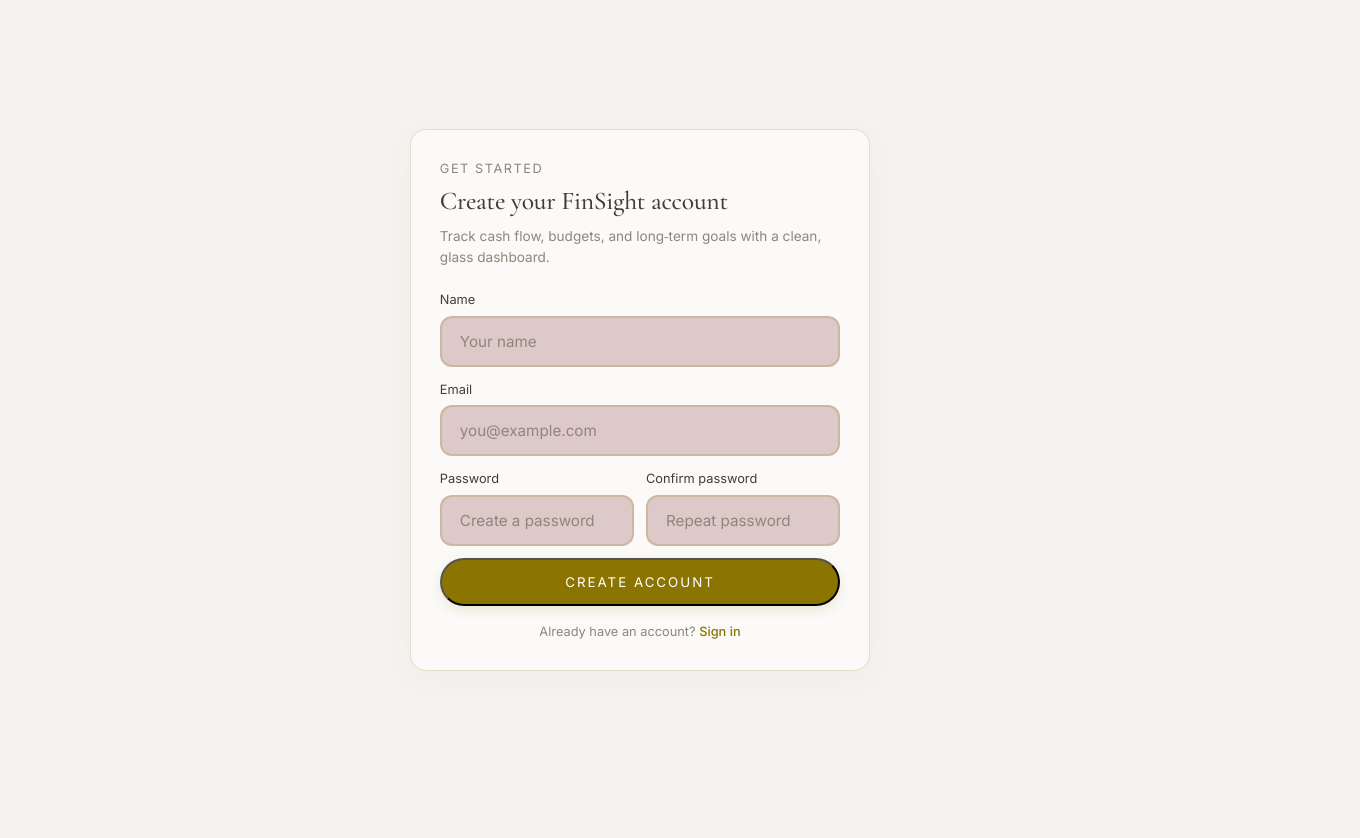
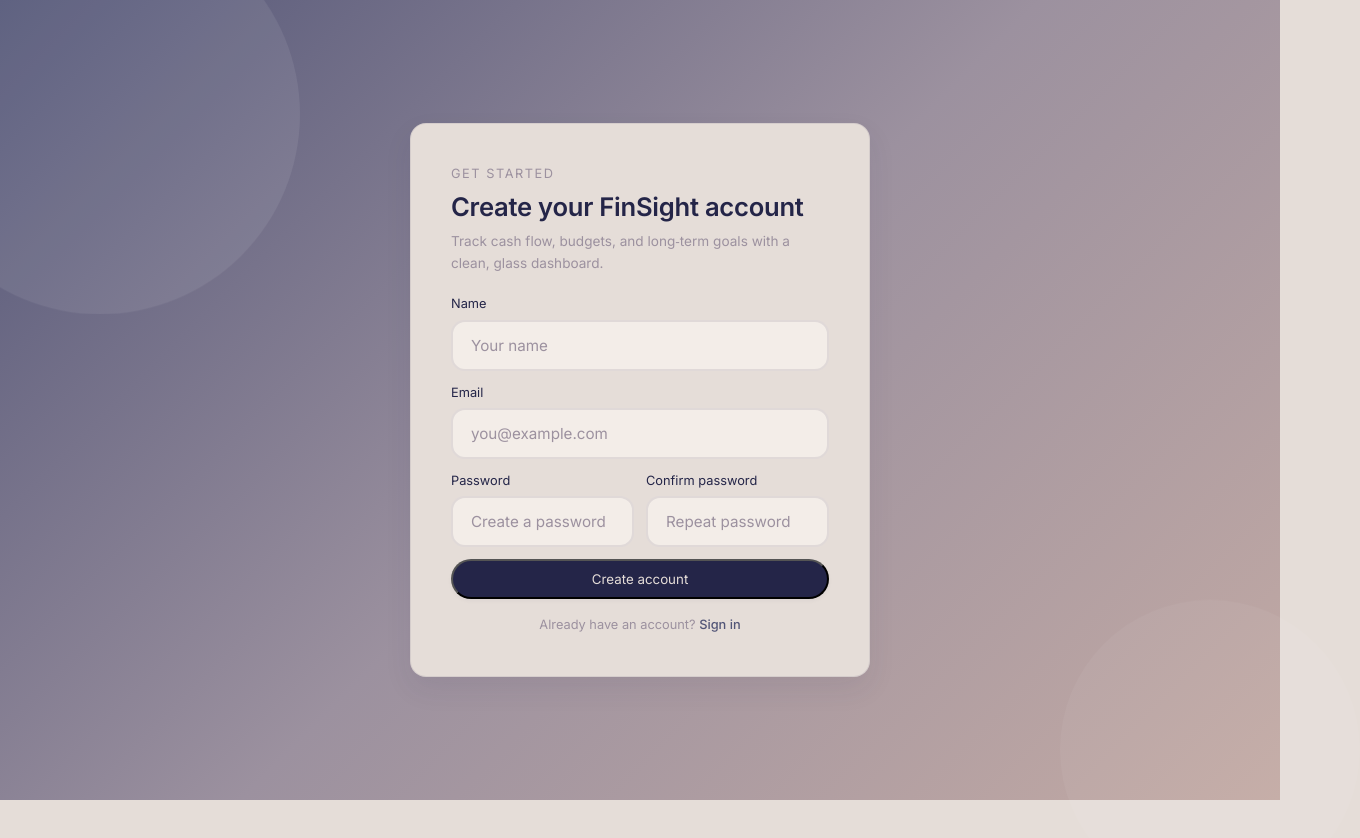
Before and after one commit to anuut1/finSight, a React (Vite) app in the folder finSight/client/: page /register in a window 1280 px wide. Shown: the top 838 px of the page, 1360 px wide, since content can reach past the window. Before the commit the page ends 800 px from the top, so only its background shows below. Built offline with nearby package versions, Linux system fonts and the light colour scheme; no server answers.

Commit message:
Changed the entire UI

```diff
--- a/finSight/client/src/components/ProgressBar.jsx
+++ b/finSight/client/src/components/ProgressBar.jsx
@@ -1,7 +1,5 @@
 const ProgressBar = ({ value }) => {
   const clamped = Math.max(0, Math.min(100, value ?? 0));
-  const color =
-    clamped > 80 ? 'var(--accent-red)' : clamped > 50 ? 'var(--accent-blue)' : 'var(--accent-teal)';
 
   return (
     <div
@@ -9,7 +7,7 @@
         width: '100%',
         height: 8,
         borderRadius: 999,
-        background: 'var(--chart-track-color, rgba(255, 255, 255, 0.08))',
+        background: 'rgba(156, 145, 159, 0.15)', // Dusty Lavender background
         overflow: 'hidden',
       }}
     >
@@ -18,8 +16,7 @@
           width: `${clamped}%`,
           height: '100%',
           borderRadius: 999,
-          background: `linear-gradient(90deg, ${color}, rgba(255, 255, 255, 0.3))`,
-          boxShadow: '0 0 10px rgba(99, 102, 241, 0.15)',
+          background: 'linear-gradient(90deg, var(--accent-primary) 0%, var(--accent-primary-light) 100%)',
           transition: 'width 0.4s ease-out',
         }}
       />
--- a/finSight/client/src/index.css
+++ b/finSight/client/src/index.css
@@ -1,68 +1,67 @@
-@import url('https://fonts.googleapis.com/css2?family=Cormorant+Garamond:ital,wght@0,300;0,400;0,500;0,600;0,700;1,400&family=Inter:wght@300;400;500;600;700&display=swap');
+@import url('https://fonts.googleapis.com/css2?family=Inter:wght@300;400;500;600;700&display=swap');
 
 :root {
   /* ==================== BACKGROUND COLORS ==================== */
-  --bg-primary: #F5F3EF;        /* Warm White (50%) */
-  --bg-secondary: #DCC9C8;      /* Blush Pink (20%) */
-  --bg-tertiary: #E8E3C7;       /* Soft Cream (15%) */
-  --bg-dusty-blue: #D8DCE3;     /* Dusty Blue (10%) */
-  --bg-hover: rgba(140, 116, 0, 0.08); /* Soft gold tint for hover */
-  --bg-light: rgba(140, 116, 0, 0.04);
+  --bg-primary: #E5DDD8;        /* Warm Ivory base */
+  --bg-secondary: #F3EDE8;      /* Slightly lighter Warm Ivory card background */
+  --bg-tertiary: #EAE3DD;       /* Warm Ivory dark/hover */
+  --bg-hover: rgba(82, 85, 119, 0.08); /* Soft Muted Indigo tint */
+  --bg-light: rgba(195, 170, 164, 0.15); /* Soft Blush tint */
 
-  /* ==================== ACCENT COLORS - GOLD ==================== */
-  --accent-primary: #8C7400;      /* Gold Primary */
-  --accent-primary-light: #B59A3A;/* Gold Light */
-  --accent-primary-dark: #6D5A00; /* Gold Dark */
+  /* ==================== ACCENT COLORS ==================== */
+  --accent-primary: #242548;      /* Deep Navy */
+  --accent-primary-light: #525577;/* Muted Indigo */
+  --accent-primary-dark: #16172e;
 
-  --accent-secondary: #DCC9C8;    /* Blush Pink */
-  --accent-tertiary: #D8DCE3;     /* Dusty Blue */
+  --accent-secondary: #C3AAA4;    /* Soft Blush */
+  --accent-tertiary: #9C919F;     /* Dusty Lavender */
 
-  --accent-success: #5c6f68;      /* Soft Sage Green */
-  --accent-warning: #B59A3A;      /* Gold Light */
-  --accent-danger: #bd3b3b;       /* Muted Crimson */
+  --accent-success: #525577;      /* Muted Indigo or standard muted green */
+  --accent-warning: #9C919F;      /* Dusty Lavender */
+  --accent-danger: #C3AAA4;       /* Soft Blush (rose derived) */
 
   /* ==================== COMPONENT COLOR FALLBACKS ==================== */
-  --accent-blue: #8C7400;         /* Map blue to gold */
-  --accent-teal: #5c6f68;         /* Map teal to sage green */
-  --accent-red: #bd3b3b;          /* Map red to crimson */
+  --accent-blue: #525577;         /* Map blue to Muted Indigo */
+  --accent-teal: #242548;         /* Map teal to Deep Navy */
+  --accent-red: #C3AAA4;          /* Map red to Soft Blush rose */
 
   /* ==================== SEMANTIC COLORS ==================== */
-  --color-income: #8C7400;
-  --color-expense: #6D5A00;
-  --color-neutral: #DCC9C8;
+  --color-income: #242548;        /* Deep Navy */
+  --color-expense: #C3AAA4;       /* Soft Blush rose */
+  --color-neutral: #525577;       /* Muted Indigo */
 
   /* ==================== TEXT COLORS ==================== */
-  --text-primary: #443D35;        /* Text Dark */
-  --text-secondary: #6E665C;      /* Text Light */
-  --text-muted: #8E867C;
-  --text-disabled: #A8A198;
+  --text-primary: #242548;        /* Deep Navy */
+  --text-secondary: #525577;      /* Muted Indigo */
+  --text-muted: #9C919F;          /* Dusty Lavender */
+  --text-disabled: #B4ABB7;
 
   /* ==================== BORDER & DIVIDER ==================== */
-  --border-color: rgba(140, 116, 0, 0.2); /* Muted gold border */
-  --divider-color: rgba(140, 116, 0, 0.1);
+  --border-color: rgba(156, 145, 159, 0.22); /* Dusty Lavender border tint */
+  --divider-color: rgba(156, 145, 159, 0.1);
 
   /* ==================== CHART CENTER & TRACK COLORS ==================== */
-  --chart-center-bg: #F5F3EF;
-  --chart-track-color: rgba(140, 116, 0, 0.08);
+  --chart-center-bg: #E5DDD8;
+  --chart-track-color: rgba(156, 145, 159, 0.12);
 
-  /* ==================== SHADOWS - ELEGANT SOFT SHADOWS ==================== */
-  --shadow-xs: 0 1px 2px rgba(110, 102, 92, 0.04);
-  --shadow-sm: 0 2px 4px rgba(110, 102, 92, 0.06);
-  --shadow-md: 0 4px 12px rgba(110, 102, 92, 0.08);
-  --shadow-lg: 0 12px 24px rgba(110, 102, 92, 0.1), 0 4px 12px rgba(140, 116, 0, 0.05);
-  --shadow-xl: 0 20px 40px rgba(110, 102, 92, 0.12);
-  --shadow-2xl: 0 30px 60px rgba(110, 102, 92, 0.15);
+  /* ==================== SHADOWS - SUBTLE SHADOWS ==================== */
+  --shadow-xs: 0 1px 2px rgba(36, 37, 72, 0.02);
+  --shadow-sm: 0 2px 4px rgba(36, 37, 72, 0.04);
+  --shadow-md: 0 6px 18px rgba(36, 37, 72, 0.06);
+  --shadow-lg: 0 12px 28px rgba(36, 37, 72, 0.08);
+  --shadow-xl: 0 20px 40px rgba(36, 37, 72, 0.1);
+  --shadow-2xl: 0 30px 60px rgba(36, 37, 72, 0.12);
 
   /* ==================== GRADIENTS ==================== */
-  --gradient-primary: linear-gradient(135deg, #8C7400 0%, #B59A3A 100%);
-  --gradient-secondary: linear-gradient(135deg, #DCC9C8 0%, #D8DCE3 100%);
-  --gradient-success: linear-gradient(135deg, #5c6f68 0%, #8C7400 100%);
+  --gradient-primary: linear-gradient(135deg, #242548 0%, #525577 100%);
+  --gradient-secondary: linear-gradient(135deg, #9C919F 0%, #C3AAA4 100%);
+  --gradient-success: linear-gradient(135deg, #242548 0%, #525577 100%);
 
   /* ==================== BORDER RADIUS ==================== */
   --radius-xs: 4px;
   --radius-sm: 6px;
-  --radius-md: 8px;
-  --radius-lg: 12px;
+  --radius-md: 10px;
+  --radius-lg: 14px;            /* Rounded corners between 12px-16px */
   --radius-xl: 16px;
   --radius-2xl: 20px;
   --radius-3xl: 24px;
@@ -78,9 +77,9 @@
   --spacing-3xl: 4rem;
 
   /* ==================== TRANSITIONS ==================== */
-  --transition-fast: 150ms cubic-bezier(0.4, 0, 0.2, 1);
-  --transition-base: 250ms cubic-bezier(0.4, 0, 0.2, 1);
-  --transition-slow: 400ms cubic-bezier(0.4, 0, 0.2, 1);
+  --transition-fast: 120ms cubic-bezier(0.4, 0, 0.2, 1);
+  --transition-base: 220ms cubic-bezier(0.4, 0, 0.2, 1);
+  --transition-slow: 350ms cubic-bezier(0.4, 0, 0.2, 1);
 }
 
 /* ==================== RESET & BASE ==================== */
@@ -105,7 +104,7 @@
   -moz-osx-font-smoothing: grayscale;
   background: var(--bg-primary);
   color: var(--text-primary);
-  line-height: 1.7;
+  line-height: 1.6;
   min-height: 100vh;
 }
 
@@ -133,11 +132,10 @@
 
 /* ==================== TYPOGRAPHY ==================== */
 h1, h2, h3, h4, h5, h6 {
-  font-family: 'Cormorant Garamond', serif;
+  font-family: 'Inter', sans-serif;
   line-height: 1.3;
-  font-weight: 500;
+  font-weight: 600;
   color: var(--text-primary);
-  letter-spacing: 0.02em;
 }
 
 h1 {
@@ -175,19 +173,17 @@
 
 /* ==================== GLASS CARD ==================== */
 .glass-card {
-  border: 1px solid rgba(140, 116, 0, 0.2);
-  background: rgba(255, 255, 255, 0.55);
-  backdrop-filter: blur(10px);
-  -webkit-backdrop-filter: blur(10px);
-  border-radius: var(--radius-xl);
-  box-shadow: 0 8px 32px 0 rgba(110, 102, 92, 0.04);
+  border: 1px solid var(--border-color, rgba(156, 145, 159, 0.22));
+  background: var(--bg-secondary, #F3EDE8);
+  border-radius: var(--radius-lg, 14px);
+  box-shadow: var(--shadow-sm, 0 2px 4px rgba(36, 37, 72, 0.04));
   padding: var(--spacing-lg);
-  transition: all 400ms cubic-bezier(0.25, 1, 0.5, 1);
+  transition: all 300ms cubic-bezier(0.4, 0, 0.2, 1);
 }
 
 .glass-card:hover {
-  border-color: rgba(140, 116, 0, 0.35);
-  box-shadow: 0 16px 36px rgba(110, 102, 92, 0.08);
+  border-color: rgba(156, 145, 159, 0.4);
+  box-shadow: var(--shadow-md, 0 6px 18px rgba(36, 37, 72, 0.06));
   transform: translateY(-2px);
 }
 
@@ -197,14 +193,14 @@
   align-items: center;
   justify-content: center;
   gap: 0.5rem;
-  padding: 12px 28px;
-  border-radius: 999px;
+  padding: 9px 22px;
+  border-radius: var(--radius-full);
   border: none;
   font-size: 0.85rem;
   font-weight: 600;
-  letter-spacing: 2px;
+  letter-spacing: 0.05em;
   text-transform: uppercase;
-  transition: all 300ms cubic-bezier(0.25, 1, 0.5, 1);
+  transition: all 220ms cubic-bezier(0.4, 0, 0.2, 1);
   cursor: pointer;
   white-space: nowrap;
   user-select: none;
@@ -212,30 +208,28 @@
 }
 
 .btn:focus-visible {
-  outline: 2px solid var(--accent-primary);
+  outline: 2px solid var(--accent-primary-light);
   outline-offset: 2px;
 }
 
 /* ==================== BUTTON VARIANTS ==================== */
 .btn-primary {
-  background: #8C7400;
-  color: #ffffff;
-  padding: 14px 34px;
-  letter-spacing: 2px;
-  text-transform: uppercase;
-  border-radius: 999px;
-  box-shadow: 0 4px 12px rgba(140, 116, 0, 0.15);
+  background: var(--accent-primary, #242548);
+  color: var(--bg-primary, #E5DDD8);
+  padding: 10px 24px;
+  border-radius: var(--radius-full);
+  box-shadow: var(--shadow-sm);
 }
 
 .btn-primary:hover:not(:disabled) {
-  transform: translateY(-2px);
-  background: #6D5A00;
-  box-shadow: 0 6px 18px rgba(140, 116, 0, 0.25);
+  transform: translateY(-1px);
+  background: var(--accent-primary-light, #525577);
+  box-shadow: var(--shadow-md);
 }
 
 .btn-primary:active:not(:disabled) {
   transform: translateY(0);
-  box-shadow: 0 2px 6px rgba(140, 116, 0, 0.15);
+  box-shadow: var(--shadow-sm);
 }
 
 .btn-primary:disabled {
@@ -244,16 +238,17 @@
 }
 
 .btn-secondary {
-  background: transparent;
-  border: 1px solid #8C7400;
-  color: #8C7400;
-  padding: 12px 28px;
-  border-radius: 999px;
+  background: var(--accent-secondary, #C3AAA4);
+  color: var(--accent-primary, #242548);
+  padding: 8px 18px;
+  border-radius: var(--radius-full);
+  font-weight: 500;
 }
 
 .btn-secondary:hover:not(:disabled) {
-  background: rgba(140, 116, 0, 0.05);
-  transform: translateY(-2px);
+  background: var(--accent-tertiary, #9C919F);
+  color: var(--bg-primary, #E5DDD8);
+  transform: translateY(-1px);
 }
 
 .btn-secondary:active:not(:disabled) {
@@ -262,32 +257,32 @@
 
 .btn-outline {
   background: transparent;
-  border: 1px solid #8C7400;
-  color: #8C7400;
-  border-radius: 999px;
+  border: 1px solid var(--accent-primary-light);
+  color: var(--accent-primary-light);
+  border-radius: var(--radius-full);
 }
 
 .btn-outline:hover:not(:disabled) {
-  background: rgba(140, 116, 0, 0.05);
-  transform: translateY(-2px);
+  background: rgba(82, 85, 119, 0.08);
+  transform: translateY(-1px);
 }
 
 .btn-success {
-  background: #5c6f68;
-  color: #ffffff;
-  border-radius: 999px;
+  background: var(--accent-primary);
+  color: var(--bg-primary);
+  border-radius: var(--radius-full);
 }
 
 .btn-success:hover:not(:disabled) {
-  background: #4b5b55;
-  transform: translateY(-2px);
+  background: var(--accent-primary-light);
+  transform: translateY(-1px);
 }
 
 .btn-danger {
   background: transparent;
-  border: 1px solid #bd3b3b;
-  color: #bd3b3b;
-  border-radius: 999px;
+  border: 1px solid var(--accent-danger);
+  color: var(--accent-danger);
+  border-radius: var(--radius-full);
 }
 
 .btn-danger:hover:not(:disabled) {
@@ -352,7 +347,7 @@
 .input-field select:focus {
   border-color: var(--accent-primary);
   background: var(--bg-primary);
-  box-shadow: 0 0 0 4px rgba(59, 130, 246, 0.1);
+  box-shadow: 0 0 0 4px rgba(82, 85, 119, 0.12);
 }
 
 .input-glass:disabled,
@@ -678,6 +673,11 @@
   animation: pulse 2s cubic-bezier(0.4, 0, 0.6, 1) infinite;
 }
 
+.sidebar-link:not(.active):hover {
+  background: rgba(156, 145, 159, 0.12) !important;
+  color: var(--accent-primary) !important;
+}
+
 /* ==================== RESPONSIVE ==================== */
 @media (max-width: 768px) {
   .grid-2,
--- a/finSight/client/src/pages/RegisterPage.jsx
+++ b/finSight/client/src/pages/RegisterPage.jsx
@@ -2,6 +2,7 @@
 import { Link, useNavigate } from 'react-router-dom';
 import api from '../api/axios';
 import useAuth from '../hooks/useAuth';
+import '../styles/login.css';
 
 const RegisterPage = () => {
   const { login } = useAuth();
@@ -41,22 +42,8 @@
   };
 
   return (
-    <div
-      style={{
-        minHeight: '100vh',
-        display: 'flex',
-        alignItems: 'center',
-        justifyContent: 'center',
-        padding: '1.5rem',
-      }}
-    >
-      <div
-        className="glass-card"
-        style={{
-          width: 'min(460px, 100%)',
-          padding: '1.75rem 1.8rem',
-        }}
-      >
+    <div className="register-container">
+      <div className="login-form-container" style={{ maxWidth: 460 }}>
         <div style={{ marginBottom: '1.25rem' }}>
           <div
             style={{
--- a/finSight/client/src/styles/login.css
+++ b/finSight/client/src/styles/login.css
@@ -1,36 +1,48 @@
-/* ==================== LOGIN PAGE STYLES ==================== */
+/* ==================== LOGIN & REGISTER PAGE STYLES ==================== */
 .login-container {
   min-height: 100vh;
-  background: linear-gradient(135deg, var(--accent-primary) 0%, var(--accent-secondary) 100%);
+  background: linear-gradient(135deg, #525577 0%, #9C919F 50%, #C3AAA4 100%);
   display: flex;
   align-items: stretch;
   overflow: hidden;
   position: relative;
 }
 
+.register-container {
+  min-height: 100vh;
+  background: linear-gradient(135deg, #525577 0%, #9C919F 50%, #C3AAA4 100%);
+  display: flex;
+  align-items: center;
+  justify-content: center;
+  padding: 1.5rem;
+  position: relative;
+}
+
 /* Animated background elements */
-.login-container::before {
+.login-container::before,
+.register-container::before {
   content: '';
   position: absolute;
   width: 400px;
   height: 400px;
-  background: rgba(255, 255, 255, 0.1);
+  background: rgba(255, 255, 255, 0.08);
   border-radius: 50%;
   top: -100px;
   left: -100px;
-  animation: float 6s ease-in-out infinite;
+  animation: float 8s ease-in-out infinite;
 }
 
-.login-container::after {
+.login-container::after,
+.register-container::after {
   content: '';
   position: absolute;
   width: 300px;
   height: 300px;
-  background: rgba(255, 255, 255, 0.08);
+  background: rgba(255, 255, 255, 0.05);
   border-radius: 50%;
   bottom: -80px;
   right: -80px;
-  animation: float 8s ease-in-out infinite reverse;
+  animation: float 10s ease-in-out infinite reverse;
 }
 
 @keyframes float {
@@ -48,24 +60,24 @@
   display: flex;
   flex-direction: column;
   justify-content: center;
-  padding: 4rem 3rem;
-  color: white;
+  padding: 4rem 3.5rem;
+  color: var(--bg-primary);
   position: relative;
   z-index: 1;
 }
 
 .login-left h1 {
-  font-size: 3.5rem;
-  font-weight: 800;
+  font-size: 3.8rem;
+  font-weight: 700;
   margin-bottom: 1rem;
   line-height: 1.1;
-  color: white;
+  color: var(--bg-primary);
 }
 
 .login-left p {
-  font-size: 1.2rem;
-  color: rgba(255, 255, 255, 0.9);
-  margin-bottom: 2rem;
+  font-size: 1.15rem;
+  color: rgba(229, 221, 216, 0.9);
+  margin-bottom: 2.5rem;
   line-height: 1.6;
 }
 
@@ -78,37 +90,40 @@
 .login-feature {
   display: flex;
   align-items: flex-start;
-  gap: 1rem;
+  gap: 1.25rem;
 }
 
 .login-feature-icon {
-  width: 48px;
-  height: 48px;
-  background: rgba(255, 255, 255, 0.2);
-  border-radius: 12px;
+  width: 44px;
+  height: 44px;
+  background: rgba(229, 221, 216, 0.15);
+  border: 1px solid rgba(229, 221, 216, 0.25);
+  border-radius: var(--radius-md);
   display: flex;
   align-items: center;
   justify-content: center;
-  font-size: 1.5rem;
+  font-size: 1.3rem;
   flex-shrink: 0;
-  backdrop-filter: blur(10px);
+  backdrop-filter: blur(8px);
 }
 
 .login-feature-text h3 {
-  color: white;
-  font-size: 1rem;
-  margin-bottom: 0.3rem;
+  color: var(--bg-primary);
+  font-size: 0.95rem;
+  font-weight: 600;
+  margin-bottom: 0.25rem;
 }
 
 .login-feature-text p {
-  color: rgba(255, 255, 255, 0.8);
-  font-size: 0.9rem;
+  color: rgba(229, 221, 216, 0.75);
+  font-size: 0.85rem;
+  margin-bottom: 0;
 }
 
 /* Right side - Form section */
 .login-right {
   flex: 1;
-  background: var(--bg-primary);
+  background: transparent;
   display: flex;
   align-items: center;
   justify-content: center;
@@ -118,63 +133,69 @@
 
 .login-form-container {
   width: 100%;
-  max-width: 420px;
+  max-width: 440px;
+  background: var(--bg-primary); /* Warm Ivory */
+  border: 1px solid var(--border-color);
+  border-radius: var(--radius-xl);
+  padding: 2.5rem;
+  box-shadow: var(--shadow-lg);
+  position: relative;
+  z-index: 1;
 }
 
 .login-header {
-  margin-bottom: 2.5rem;
+  margin-bottom: 2rem;
   text-align: center;
 }
 
 .login-logo {
-  font-size: 2.2rem;
-  font-weight: 800;
-  background: var(--gradient-primary);
-  -webkit-background-clip: text;
-  -webkit-text-fill-color: transparent;
-  background-clip: text;
-  margin-bottom: 1rem;
+  font-size: 2rem;
+  font-weight: 700;
+  color: var(--accent-primary);
+  letter-spacing: 0.05em;
+  margin-bottom: 0.75rem;
 }
 
 .login-header h2 {
-  font-size: 1.75rem;
+  font-size: 1.5rem;
   color: var(--text-primary);
-  margin-bottom: 0.5rem;
+  margin-bottom: 0.25rem;
+  font-weight: 600;
 }
 
 .login-header p {
-  color: var(--text-muted);
-  font-size: 0.95rem;
+  color: var(--text-secondary);
+  font-size: 0.9rem;
 }
 
 .login-form {
   display: flex;
   flex-direction: column;
-  gap: 1.5rem;
+  gap: 1.25rem;
 }
 
 .form-group-login {
   display: flex;
   flex-direction: column;
-  gap: 0.5rem;
+  gap: 0.45rem;
 }
 
 .form-group-login label {
   font-weight: 600;
-  color: var(--text-secondary);
-  font-size: 0.85rem;
+  color: var(--text-primary);
+  font-size: 0.78rem;
   text-transform: uppercase;
   letter-spacing: 0.08em;
 }
 
 .form-group-login input {
-  padding: 0.875rem 1.125rem;
-  border: 2px solid var(--border-color);
+  padding: 0.8rem 1rem;
+  border: 1.5px solid #9C919F; /* Dusty Lavender outline */
   border-radius: var(--radius-lg);
   background: var(--bg-secondary);
   color: var(--text-primary);
-  font-size: 0.95rem;
-  transition: all 200ms;
+  font-size: 0.92rem;
+  transition: all var(--transition-fast);
 }
 
 .form-group-login input::placeholder {
@@ -183,27 +204,27 @@
 
 .form-group-login input:focus {
   outline: none;
-  border-color: var(--accent-primary);
+  border-color: #525577; /* Muted Indigo focus border */
   background: var(--bg-secondary);
-  box-shadow: 0 0 0 4px rgba(167, 59, 48, 0.15);
+  box-shadow: 0 0 0 4px rgba(82, 85, 119, 0.12);
 }
 
 .form-options {
   display: flex;
   align-items: center;
   justify-content: space-between;
-  font-size: 0.9rem;
+  font-size: 0.85rem;
 }
 
 .remember-me {
   display: flex;
   align-items: center;
-  gap: 0.5rem;
+  gap: 0.45rem;
 }
 
 .remember-me input[type="checkbox"] {
-  width: 18px;
-  height: 18px;
+  width: 16px;
+  height: 16px;
   cursor: pointer;
   accent-color: var(--accent-primary);
 }
@@ -216,7 +237,7 @@
 .forgot-password {
   color: var(--accent-primary);
   font-weight: 600;
-  transition: color 150ms;
+  transition: color var(--transition-fast);
 }
 
 .forgot-password:hover {
@@ -224,31 +245,30 @@
 }
 
 .login-button {
-  background: var(--gradient-primary);
-  color: #120a09;
+  background: var(--accent-primary); /* Deep Navy */
+  color: var(--bg-primary); /* Warm Ivory */
   border: none;
-  padding: 0.875rem 1.5rem;
+  padding: 0.8rem 1.5rem;
   border-radius: var(--radius-full);
-  font-weight: 700;
-  font-size: 0.95rem;
+  font-weight: 600;
+  font-size: 0.88rem;
   cursor: pointer;
-  transition: all 200ms;
-  box-shadow: 0 4px 15px rgba(167, 59, 48, 0.35);
+  transition: all var(--transition-fast);
+  box-shadow: var(--shadow-sm);
   text-transform: uppercase;
   letter-spacing: 0.05em;
-  margin-top: 0.5rem;
+  margin-top: 0.4rem;
 }
 
 .login-button:hover:not(:disabled) {
-  box-shadow: 0 6px 25px rgba(167, 59, 48, 0.5);
-  transform: translateY(-2px);
-  filter: brightness(1.08);
+  background: var(--accent-primary-light);
+  box-shadow: var(--shadow-md);
+  transform: translateY(-1px);
 }
 
 .login-button:active:not(:disabled) {
-  transform: translateY(1px);
-  box-shadow: 0 2px 8px rgba(167, 59, 48, 0.25);
-  filter: brightness(0.95);
+  transform: translateY(0);
+  box-shadow: var(--shadow-sm);
 }
 
 .login-button:disabled {
@@ -257,12 +277,12 @@
 }
 
 .error-message {
-  padding: 1rem 1.25rem;
-  background: rgba(189, 59, 59, 0.08);
-  border-left: 4px solid var(--accent-danger);
-  border-radius: 8px;
-  color: var(--accent-danger);
-  font-size: 0.9rem;
+  padding: 0.8rem 1rem;
+  background: rgba(195, 170, 164, 0.15); /* Soft Blush background */
+  border-left: 4px solid var(--accent-secondary); /* Soft Blush border */
+  border-radius: var(--radius-sm);
+  color: var(--text-primary);
+  font-size: 0.85rem;
   font-weight: 500;
   animation: slideInDown 300ms ease-out;
 }
@@ -270,8 +290,8 @@
 .login-divider {
   display: flex;
   align-items: center;
-  gap: 1rem;
-  margin: 1.5rem 0;
+  gap: 0.85rem;
+  margin: 1.2rem 0;
 }
 
 .login-divider::before,
@@ -284,37 +304,37 @@
 
 .login-divider span {
   color: var(--text-muted);
-  font-size: 0.85rem;
+  font-size: 0.78rem;
   font-weight: 500;
 }
 
 .social-login {
   display: grid;
   grid-template-columns: 1fr 1fr;
-  gap: 1rem;
-  margin-bottom: 1.5rem;
+  gap: 0.85rem;
+  margin-bottom: 1.2rem;
 }
 
 .social-btn {
   display: flex;
   align-items: center;
   justify-content: center;
-  gap: 0.5rem;
-  padding: 0.75rem;
-  border: 2px solid var(--border-color);
+  gap: 0.45rem;
+  padding: 0.65rem;
+  border: 1.5px solid #9C919F; /* Dusty Lavender outline */
   border-radius: var(--radius-full);
   background: var(--bg-secondary);
   color: var(--text-primary);
   font-weight: 600;
-  font-size: 0.85rem;
+  font-size: 0.82rem;
   cursor: pointer;
-  transition: all 150ms;
+  transition: all var(--transition-fast);
 }
 
 .social-btn:hover {
-  border-color: var(--accent-primary);
+  border-color: var(--accent-primary-light);
   color: var(--accent-primary);
-  background: rgba(167, 59, 48, 0.08);
+  background: rgba(82, 85, 119, 0.08);
 }
 
 .social-btn:disabled {
@@ -323,21 +343,20 @@
 }
 
 .social-btn-icon {
-  font-size: 1.1rem;
+  font-size: 1rem;
 }
 
 .login-footer {
   text-align: center;
-  margin-top: 1.5rem;
-  color: var(--text-muted);
-  font-size: 0.9rem;
+  margin-top: 1.2rem;
+  color: var(--text-secondary);
+  font-size: 0.85rem;
 }
 
 .login-footer a {
   color: var(--accent-primary);
   font-weight: 600;
-  text-decoration: none;
-  transition: color 150ms;
+  transition: color var(--transition-fast);
 }
 
 .login-footer a:hover {
@@ -351,7 +370,7 @@
   }
 
   .login-left h1 {
-    font-size: 2.5rem;
+    font-size: 2.8rem;
   }
 
   .login-right {
@@ -362,7 +381,6 @@
 @media (max-width: 768px) {
   .login-container {
     flex-direction: column;
-    background: white;
   }
 
   .login-container::before,
@@ -371,18 +389,18 @@
   }
 
   .login-left {
-    background: linear-gradient(135deg, #3b82f6 0%, #8b5cf6 100%);
     padding: 2rem;
     text-align: center;
-    min-height: 40vh;
+    min-height: 35vh;
   }
 
   .login-left h1 {
-    font-size: 2rem;
+    font-size: 2.2rem;
   }
 
   .login-left p {
     font-size: 1rem;
+    margin-bottom: 0;
   }
 
   .login-features {
@@ -390,12 +408,13 @@
   }
 
   .login-right {
-    min-height: 60vh;
-    padding: 2rem;
+    min-height: 65vh;
+    padding: 1.5rem;
   }
 
   .login-form-container {
     max-width: 100%;
+    padding: 2rem 1.5rem;
   }
 }
 
@@ -406,28 +425,20 @@
   }
 
   .login-left h1 {
-    font-size: 1.5rem;
-  }
-
-  .login-left p {
-    font-size: 0.9rem;
+    font-size: 1.8rem;
   }
 
   .login-right {
-    padding: 1.5rem;
+    padding: 1rem;
     min-height: 70vh;
   }
 
   .login-form-container {
-    max-width: 100%;
+    padding: 1.5rem 1rem;
   }
 
   .login-header h2 {
     font-size: 1.25rem;
-  }
-
-  .login-header p {
-    font-size: 0.85rem;
   }
 
   .form-group-login input {
@@ -440,18 +451,6 @@
 
   .login-button {
     padding: 0.75rem 1rem;
-    font-size: 0.9rem;
+    font-size: 0.85rem;
   }
 }
-
-/* Animation for error message */
-@keyframes slideInDown {
-  from {
-    opacity: 0;
-    transform: translateY(-10px);
-  }
-  to {
-    opacity: 1;
-    transform: translateY(0);
-  }
-}
```
Also changed, not shown: finSight/client/src/components/Navbar.jsx (+14 -14 lines), finSight/client/src/components/Sidebar.jsx (+12 -6 lines), finSight/client/src/components/charts/BarChartWrapper.jsx (+19 -10 lines), finSight/client/src/components/charts/DonutChartWrapper.jsx (+8 -6 lines), finSight/client/src/components/charts/LineChartWrapper.jsx (+20 -11 lines), finSight/client/src/pages/AnalyticsPage.jsx (+19 -18 lines).
